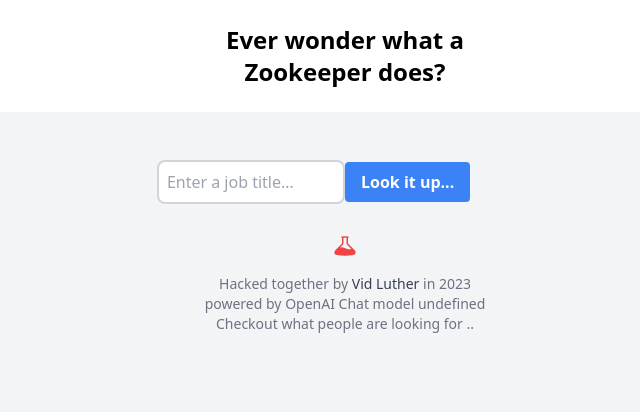
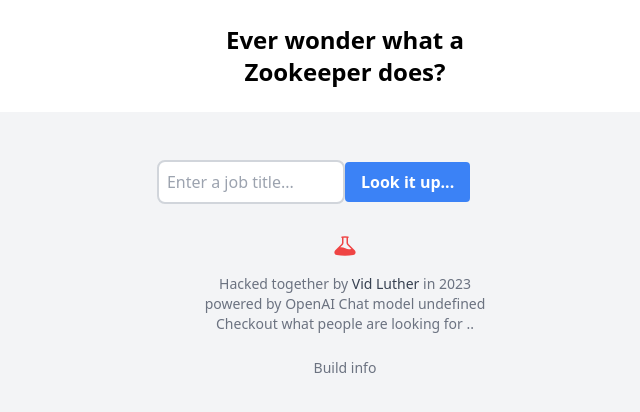
Before and after one commit to vidluther/job.descriptions, a Next.js app: page / in a window 1280 px wide. Shown: the top 412 px of the page, without its empty margins (295-935 px from the left). Built offline with nearby package versions, Linux system fonts and the light colour scheme.

Commit message:
show when the site was last built

```diff
--- a/components/Footer.js
+++ b/components/Footer.js
@@ -1,6 +1,6 @@
 import Link from 'next/link';
 
-const version = process.env.npm_package_version;
+const version = process.env.NEXT_PUBLIC_APP_VERSION;
 const gpt_model = process.env.NEXT_PUBLIC_GPT_MODEL;
 console.log(gpt_model)
 export default function Footer() {
@@ -16,7 +16,8 @@ export default function Footer() {
 
           <Link href="https://plausible.io/jd.luther.io?goal=Looked+Up"> Checkout what people are looking for .. </Link> <br />
 
-        </p>
+        </p> <br />
+        <p className="text-gray-500 text-sm text-center"> Build info {version} </p>
       </div>
     </footer>
   );
```
